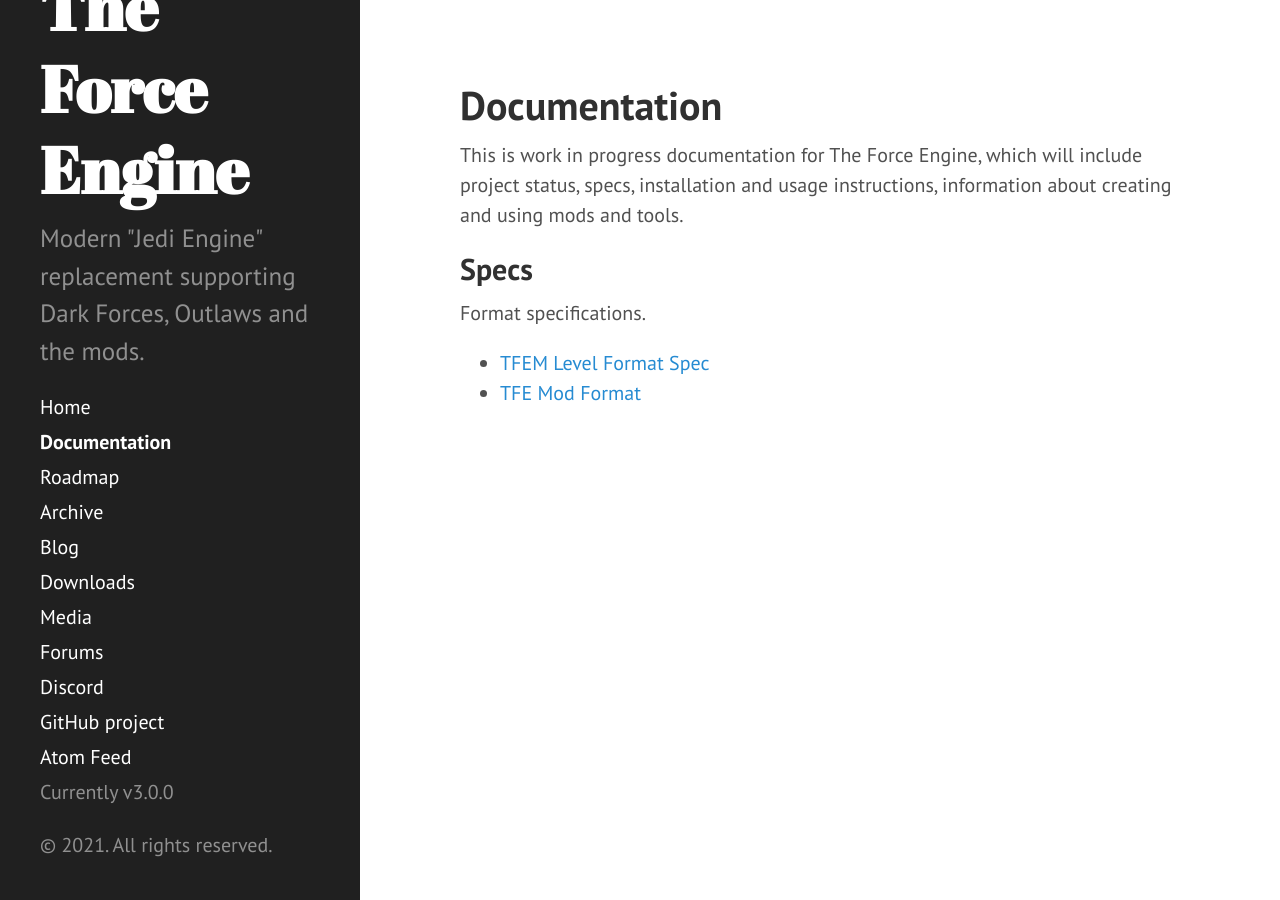
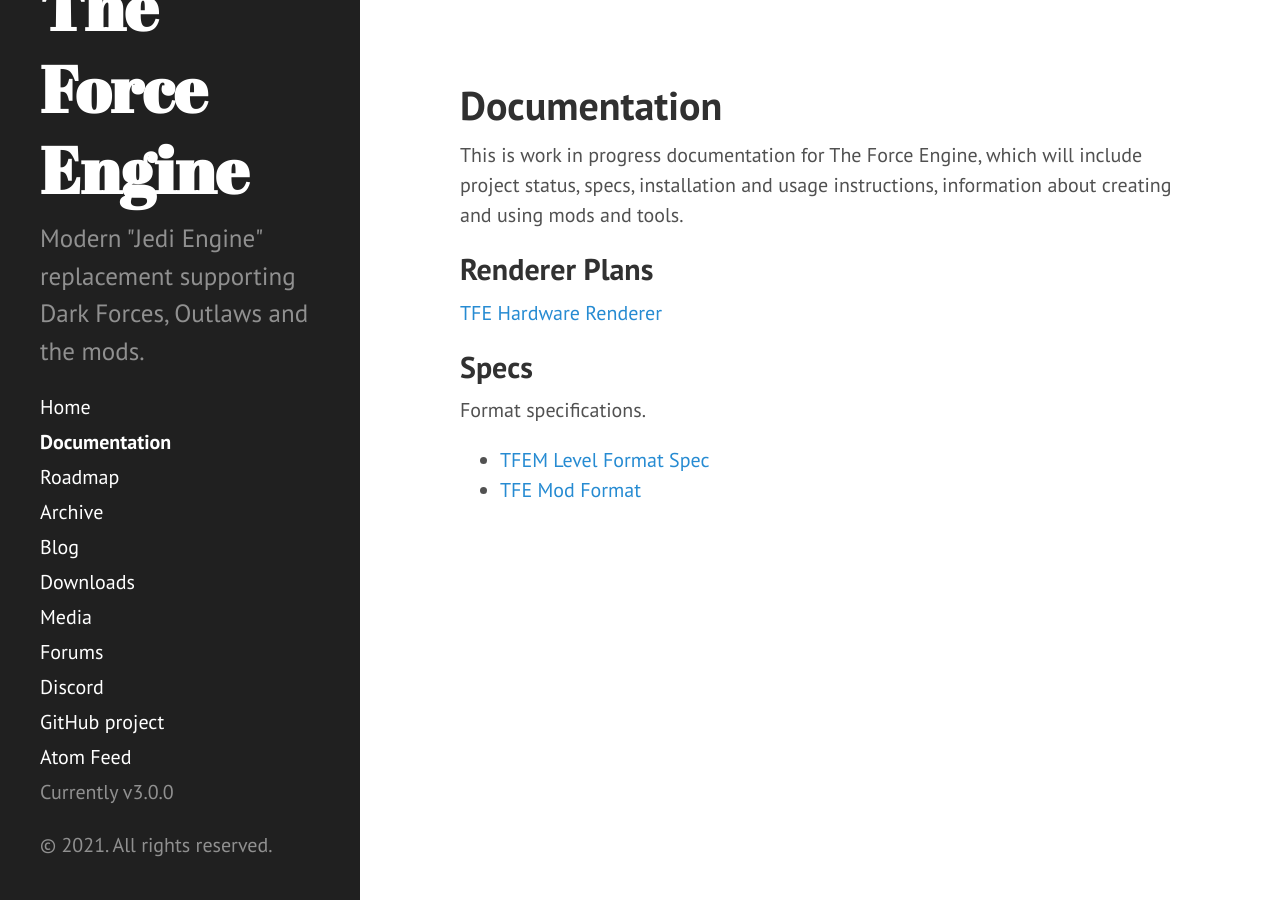
Before and after one commit to TheForceEngine/TheForceEngine.github.io, a Jekyll site: the page built from Documentation.md, in a window 1280 px wide. Built offline with Jekyll 4.4.1, drawn with Linux system fonts in a browser that asks for light colours.

Commit message:
Update Documentation.md

```diff
--- a/Documentation.md
+++ b/Documentation.md
@@ -4,6 +4,9 @@
 ---
 This is work in progress documentation for The Force Engine, which will include project status, specs, installation and usage instructions, information about creating and using mods and tools.
 
+## Renderer Plans
+[TFE Hardware Renderer](TFE_HardwareRenderer.html)
+
 ## Specs
 Format specifications.
  * [TFEM Level Format Spec](TFEM_Spec.html)
```
